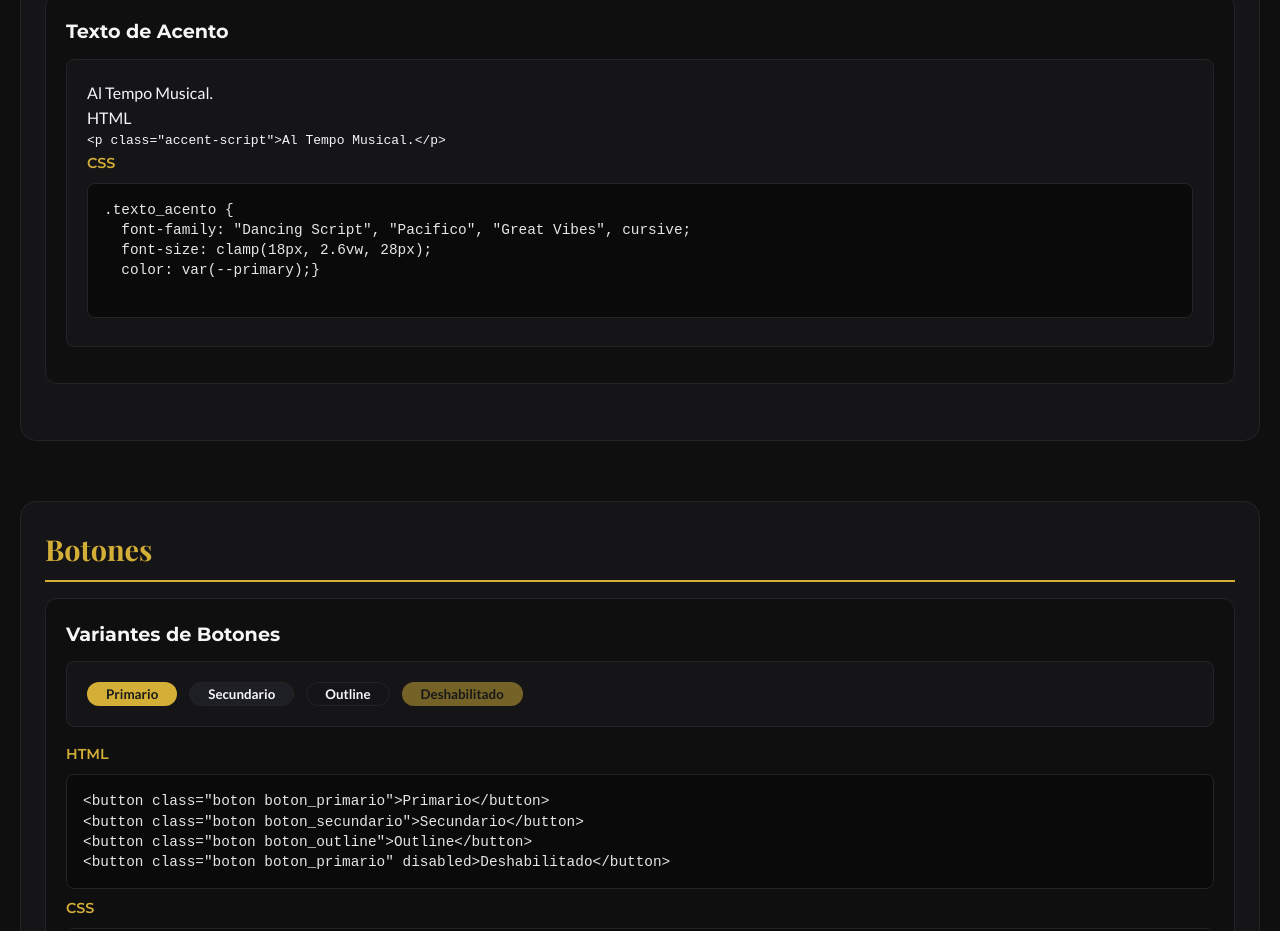
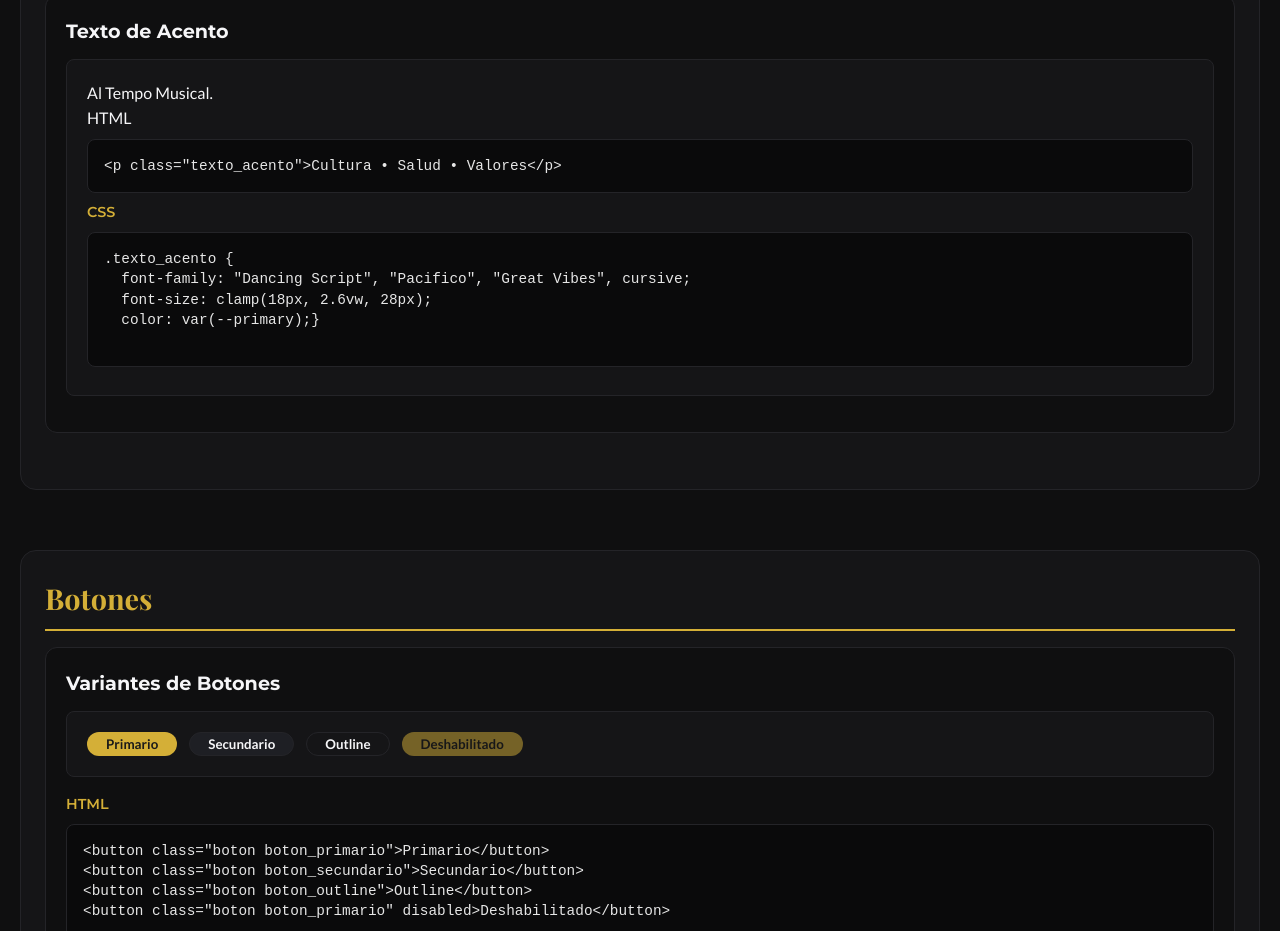
Before and after one commit to David172004/PruebasAdagio, a plain HTML site: page index.html in a window 1280 px wide. Shown: the part 2720-3651 px from the top of the page. Drawn offline with nearby package versions, Linux system fonts and the light colour scheme.

Commit message:
Update index.html

```diff
--- a/index.html
+++ b/index.html
@@ -191,9 +191,9 @@
           <p class="accent-script" style="margin: 0;">Al Tempo Musical.</p>
         </div>
         <div class="code-label">HTML</div>
-        <div class="code-block">
-        <pre>&lt;p class="accent-script"&gt;Al Tempo Musical.&lt;/p&gt;</pre>
-        </div>
+        <container class="contenedor_codigo">
+          <pre>&lt;p class="texto_acento"&gt;Cultura • Salud • Valores&lt;/p&gt;</pre>
+        </container>
         <div class="etiqueta_codigo">CSS</div>
         <container class="contenedor_codigo">
           <pre>.texto_acento {
```
